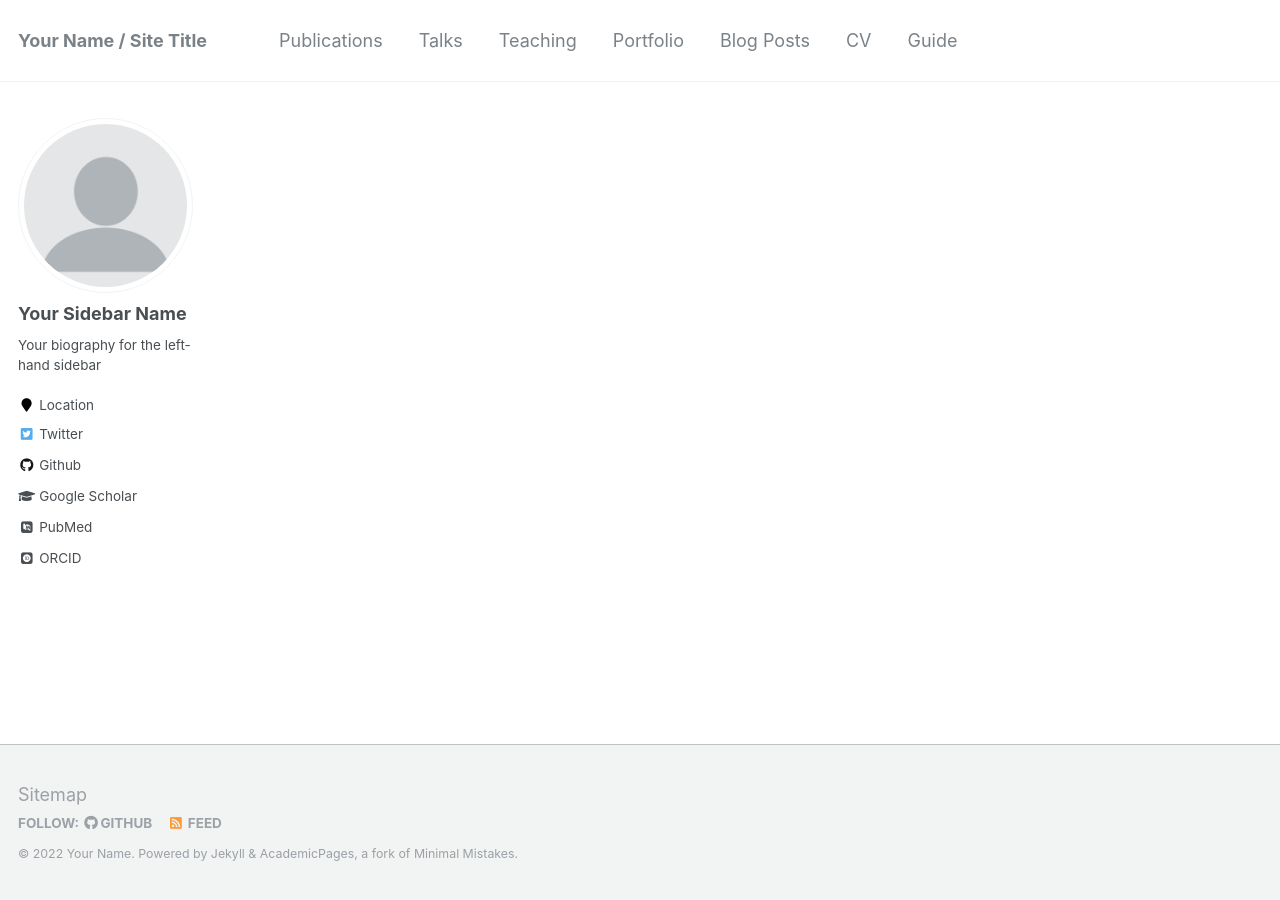
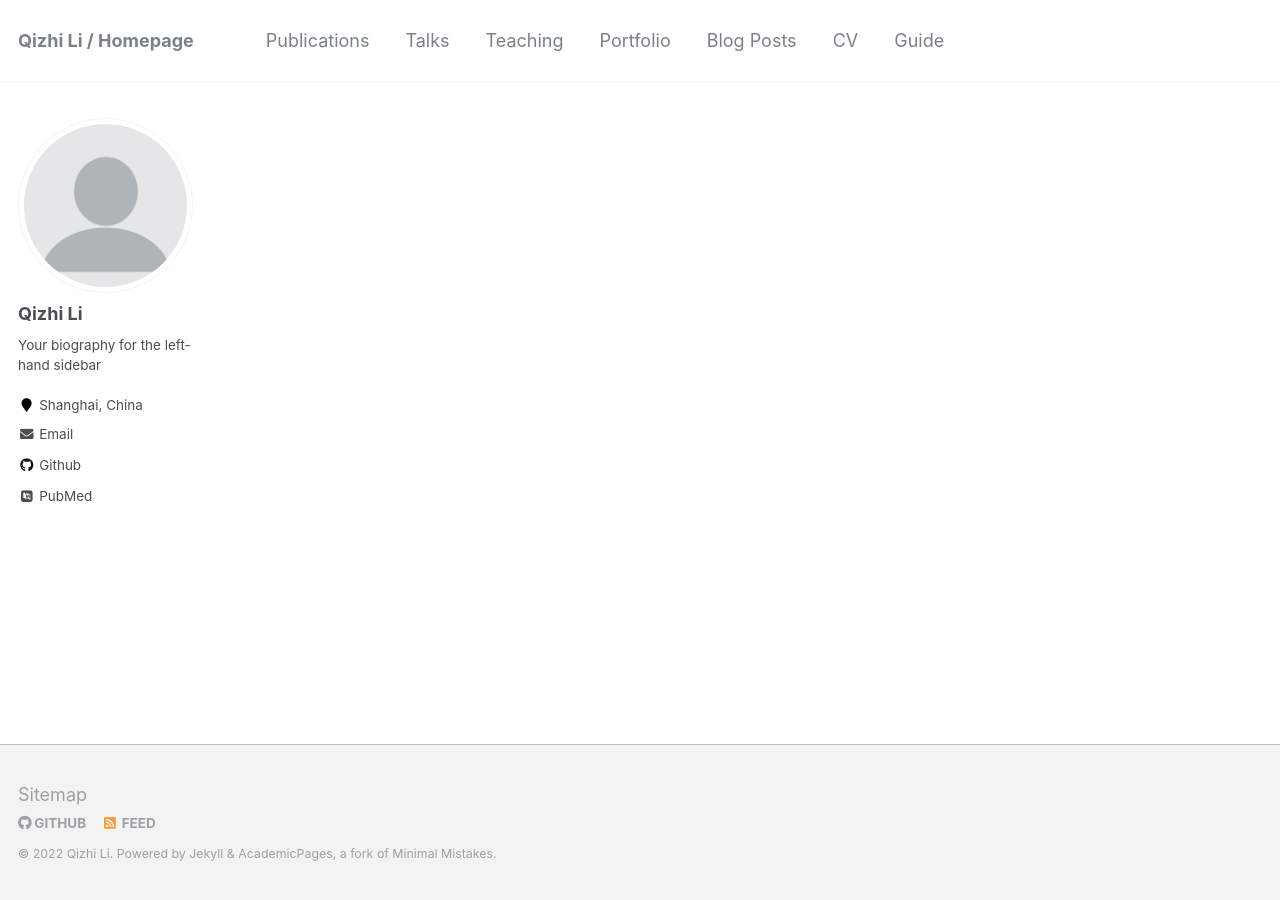
Before and after one commit to Ritchiegit/Ritchiegit.github.io, a Jekyll site: the page built from index.md, in a window 1280 px wide. Built offline with Jekyll 4.4.1, drawn with Linux system fonts in a browser that asks for light colours; some web fonts are replaced; our own code applies the rules of GitHub Pages for plain Markdown files.

Commit message:
Update _config.yml

```diff
--- a/_config.yml
+++ b/_config.yml
@@ -6,14 +6,14 @@
 # `jekyll serve`. If you change this file, please restart the server process.
 
 # Site Settings
-locale                   : "en-US"
-title                    : "Your Name / Site Title"
+locale                   : "cn-CHINA"
+title                    : "Qizhi Li / Homepage"
 title_separator          : "-"
-name                     : &name "Your Name"
+name                     : &name "Qizhi Li"
 description              : &description "personal description"
-url                      : https://academicpages.github.io # the base hostname & protocol for your site e.g. "https://mmistakes.github.io"
+url                      : https://ritchiegit.github.io # the base hostname & protocol for your site e.g. "https://mmistakes.github.io"
 baseurl                  : "" # the subpath of your site, e.g. "/blog"
-repository               : "academicpages/academicpages.github.io"
+repository               : "Ritchiegit/ritchiegit.github.io"
 teaser                   :  # filename of teaser fallback teaser image placed in /images/, .e.g. "500x300.png"
 breadcrumbs              : false # true, false (default)
 words_per_minute         : 160
@@ -80,14 +80,14 @@ analytics:
 
 # Site Author
 author:
-  name             : "Your Sidebar Name"
+  name             : "Qizhi Li"
   avatar           : "profile.png"
   bio              : "Your biography for the left-hand sidebar"
-  location         : "Location"
+  location         : "Shanghai, China"
   employer         :
   pubmed           : "https://www.ncbi.nlm.nih.gov/pubmed/?term=john+snow"
-  googlescholar    : "http://yourfullgooglescholarurl.com"
-  email            :
+  googlescholar    :
+  email            : "qizhili@sjtu.edu.cn"
   researchgate     :  # example: "https://www.researchgate.net/profile/yourprofile"
   uri              :
   bitbucket        :
@@ -96,20 +96,20 @@ author:
   flickr           :
   facebook         :
   foursquare       :
-  github           : "academicpages"
+  github           : "https://github.com/Ritchiegit"
   google_plus      :
   keybase          :
   instagram        :
   impactstory      : #"https://profiles.impactstory.org/u/xxxx-xxxx-xxxx-xxxx"
   lastfm           :
   linkedin         :
-  orcid            : "http://orcid.org/yourorcidurl"
+  orcid            :
   pinterest        :
   soundcloud       :
   stackoverflow    : # http://stackoverflow.com/users/123456/username
   steam            :
   tumblr           :
-  twitter          : "replacethistwitterhandle"
+  twitter          :
   vine             :
   weibo            :
   xing             :
```
